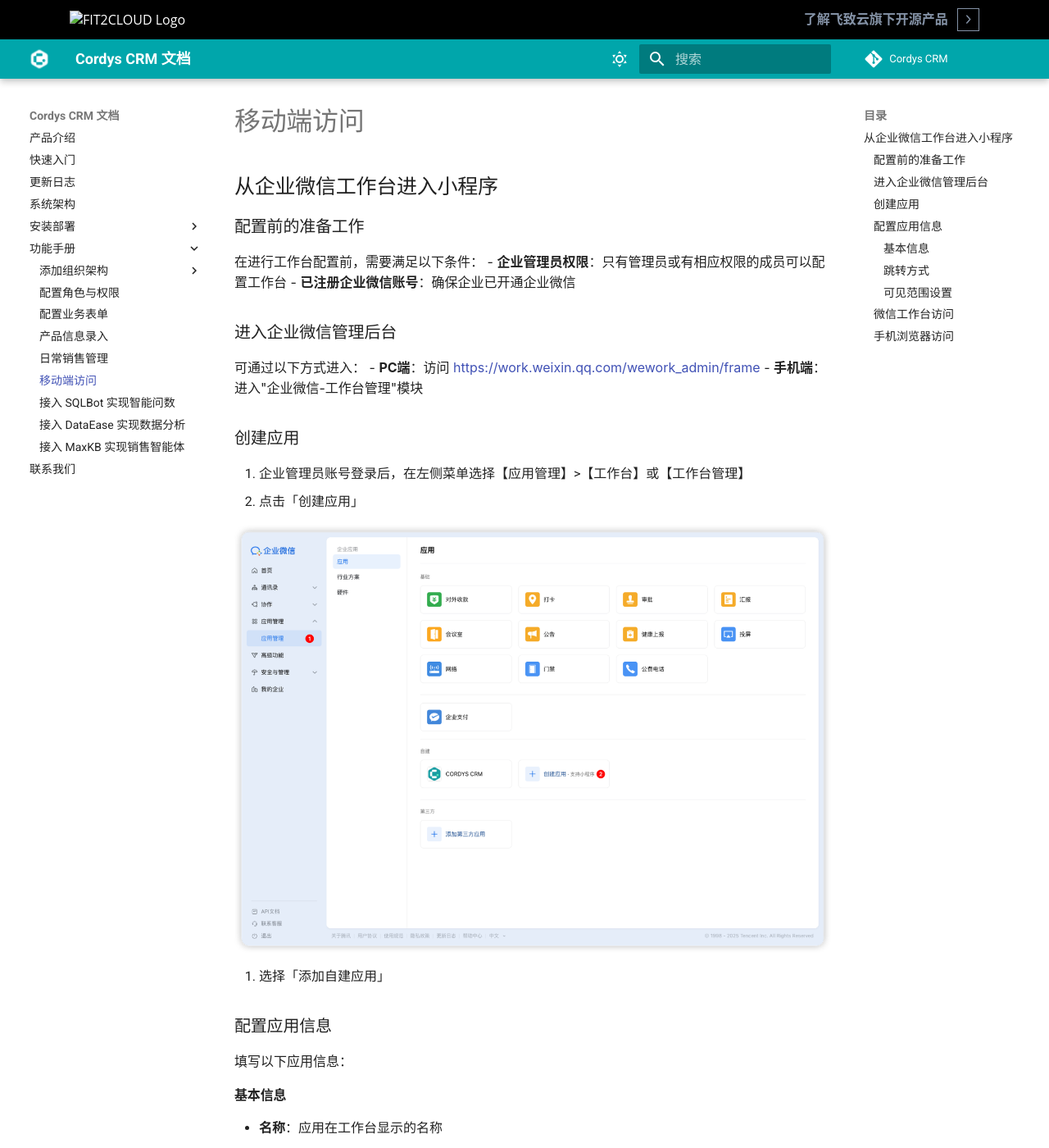
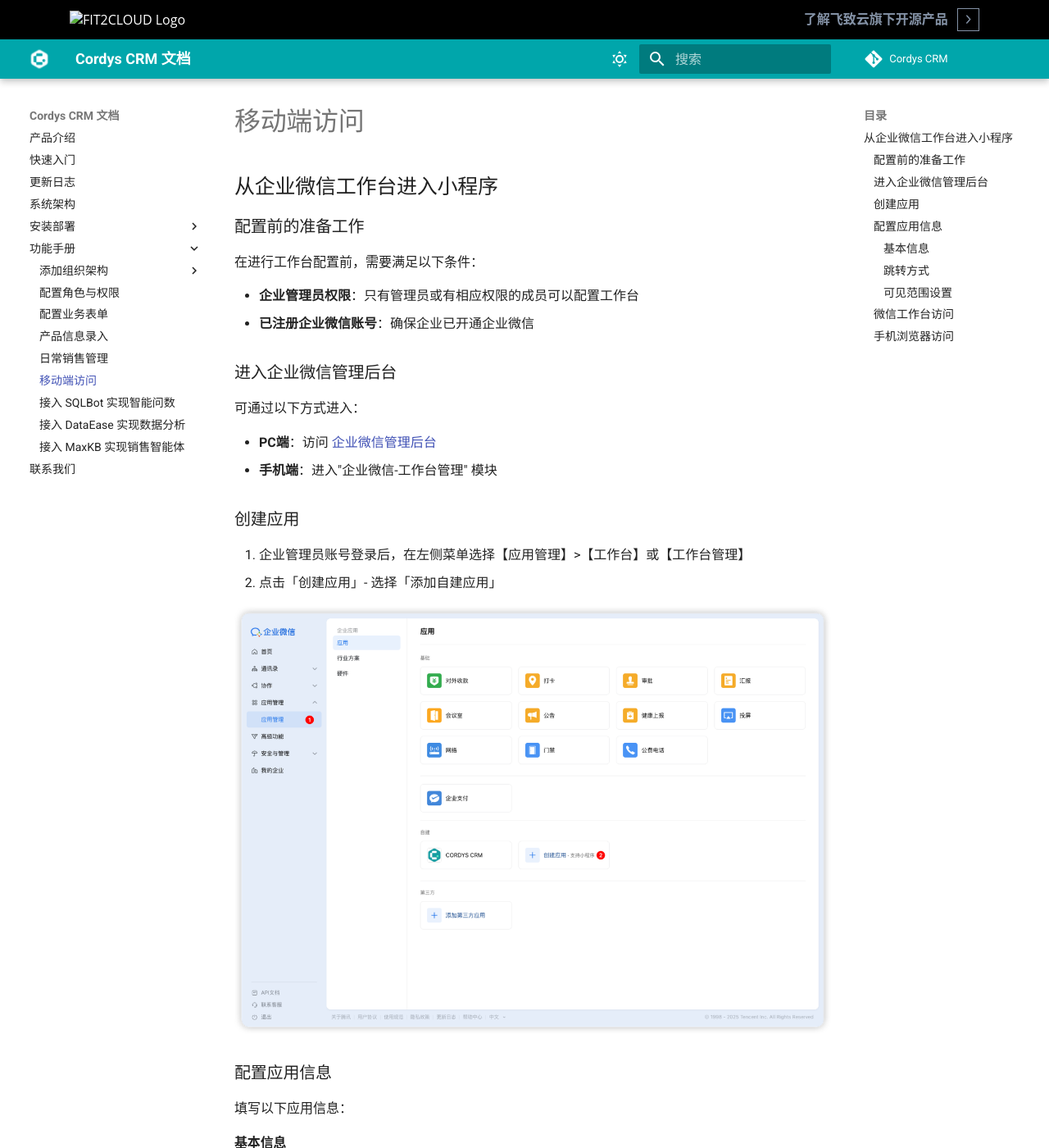
Before and after one commit to xinxin11/CordysCRM, an MkDocs documentation site: the page built from docs/manual/user_manual/mobile.md, in a window 1280 px wide and 1400 px high. Shown: the whole window at 82% size. Built offline with MkDocs 1.6.1 and Material for MkDocs 9.7.7, drawn with Linux system fonts in a browser that asks for light colours; comment, search, counter and statistics services are not loaded; the version menu is left out; some of the changed text lies outside the part shown.

Commit message:
docs: improve clarity and formatting

```diff
--- a/docs/manual/user_manual/mobile.md
+++ b/docs/manual/user_manual/mobile.md
@@ -5,23 +5,23 @@
 ### 配置前的准备工作
 
 在进行工作台配置前，需要满足以下条件：
+
 - **企业管理员权限**：只有管理员或有相应权限的成员可以配置工作台
 - **已注册企业微信账号**：确保企业已开通企业微信
 
 ### 进入企业微信管理后台
 
 可通过以下方式进入：
-- **PC端**：访问 https://work.weixin.qq.com/wework_admin/frame
-- **手机端**：进入"企业微信-工作台管理"模块
+
+  - **PC端**：访问 [企业微信管理后台](https://work.weixin.qq.com/wework_admin/frame)
+  - **手机端**：进入"企业微信-工作台管理" 模块
 
 ### 创建应用
 
 1. 企业管理员账号登录后，在左侧菜单选择【应用管理】>【工作台】或【工作台管理】
-2. 点击「创建应用」
+2. 点击「创建应用」- 选择「添加自建应用」
 
 ![创建应用](../img/user_manual/wecom-create-app.png)
-
-3. 选择「添加自建应用」
 
 ### 配置应用信息
 
@@ -36,13 +36,12 @@
 - **网页应用**：填写 Cordys CRM 部署地址
 
 #### 可见范围设置
+
 可选择以下范围：
+
 - 全体成员可见
 - 指定部门/角色/成员可见
-
-> **注意**：对指定可见范围的成员，系统将自动在工作台显示应用。
-
-详情可参照 [企业微信开发者中心文档](https://developer.work.weixin.qq.com/)
+> **注意**：对指定可见范围的成员，系统将自动在工作台显示应用，详情可参照 [企业微信开发者中心文档](https://developer.work.weixin.qq.com/)
 
 ![应用配置](../img/user_manual/wecom-app-config.png)
 
```
Also changed, not shown: docs/manual/user_manual/role_permission.md (+1 -4 lines), docs/manual/user_manual/sqlbot.md (+2 -5 lines).
